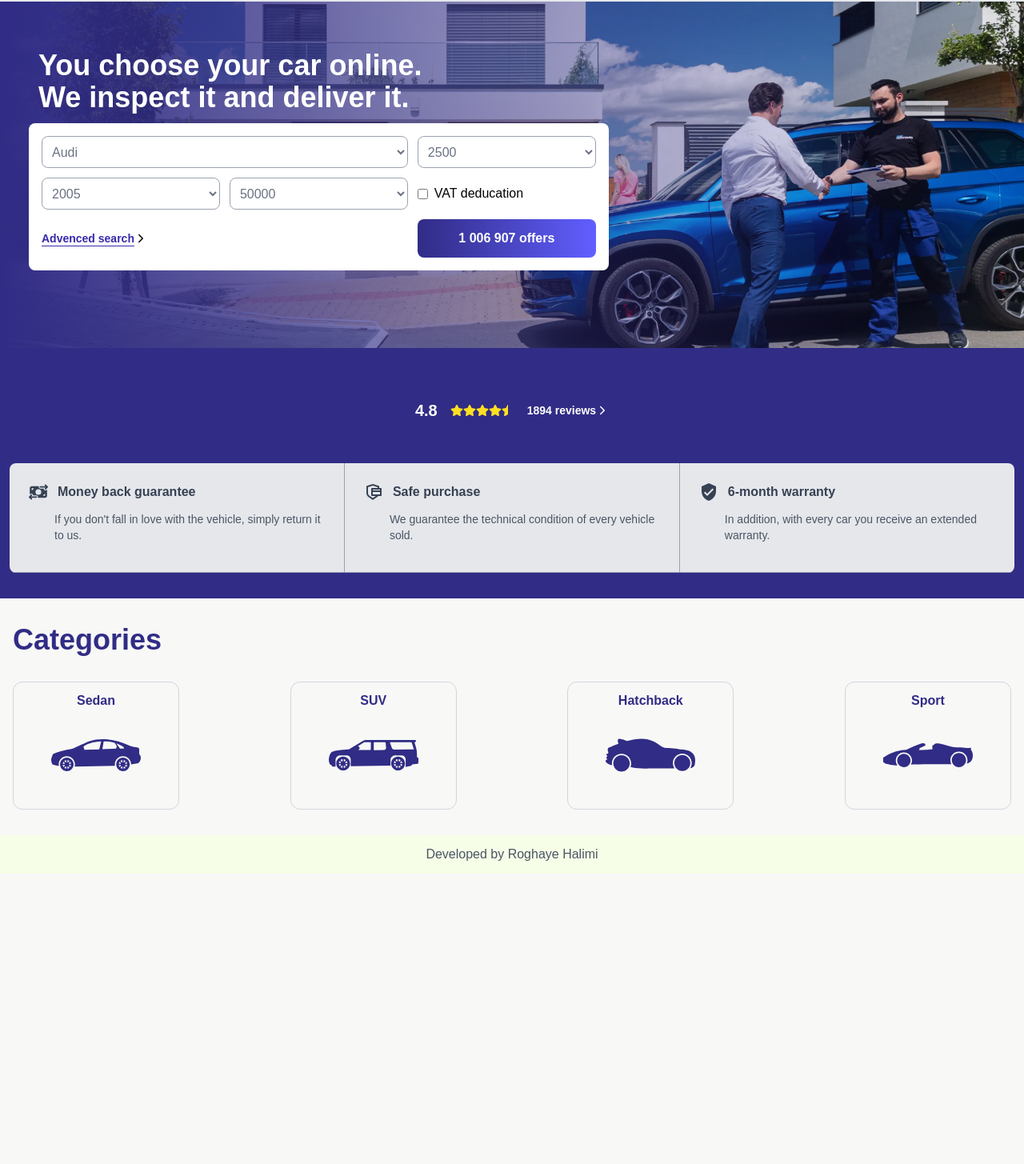
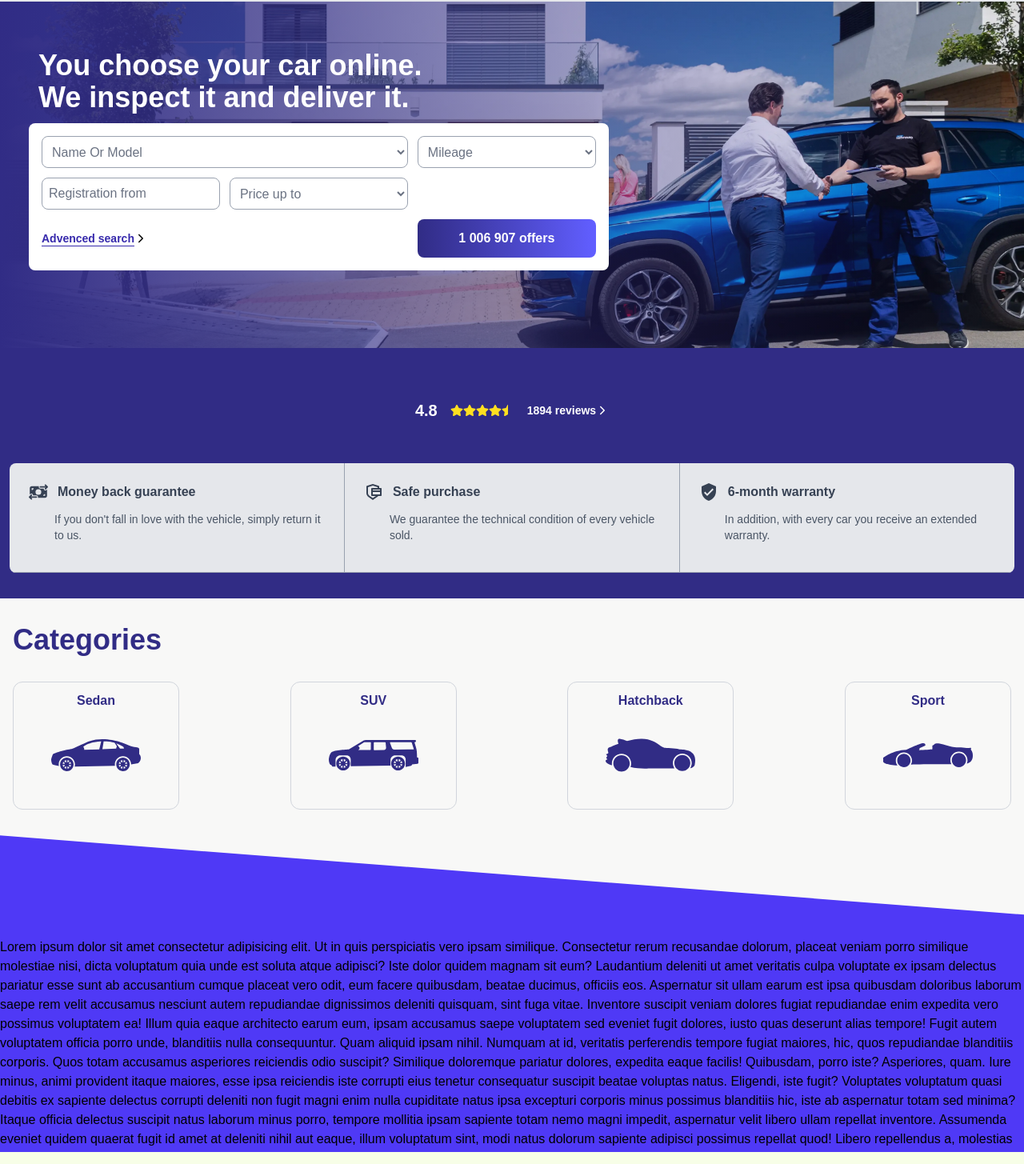
Before and after one commit to RoHa95/RohaCar, a Next.js app: page / in a window 1280 px wide. Shown: the part 62-1517 px from the top of the page at 80% size. Before the commit the page ends 1154 px from the top, so only its background shows below. Built offline with nearby package versions, Linux system fonts and the light colour scheme.

Commit message:
add event handlers to form items

```diff
--- a/app/page.js
+++ b/app/page.js
@@ -5,6 +5,7 @@ import RateStar from "@/components/module/RateStar";
 import SearchForm from "@/components/module/SearchForm";
 import Services from "@/components/module/Services";
 import Banner from "@/components/template/Banner";
+import HowWork from "@/components/template/HowWork";
 
 export default function Home() {
   return (
@@ -14,6 +15,7 @@ export default function Home() {
       <RateStar/>
       <InformationBox/>
       <Category/>
+      <HowWork/>
       {/* <BannerBg/>
       <SearchForm/> */}
       {/* <Banner /> */}
--- a/components/module/SearchForm.js
+++ b/components/module/SearchForm.js
@@ -1,4 +1,5 @@
-import React from "react";
+"use client";
+import React, { useState } from "react";
 import { IoIosArrowForward } from "react-icons/io";
 import { FaStar } from "react-icons/fa";
 import { FaStarHalf } from "react-icons/fa";
@@ -9,6 +10,37 @@ import { FaPlusCircle } from "react-icons/fa";
 import { FaMinusCircle } from "react-icons/fa";
 
 function SearchForm() {
+  const [model, setModel] = useState("");
+  const [mileage, setMileage] = useState("");
+  const [year, setYear] = useState("");
+  const [price, setPrice] = useState("");
+
+  const selectHandler = (event) => {
+    console.log(event.target.value);
+    setModel(event.target.value);
+    console.log(model);
+  };
+  const mileageHandler = (event) => {
+    console.log(event.target.value);
+    setMileage(event.target.value);
+    console.log(mileage);
+  };
+
+  const yearHandler = (event) => {
+    console.log(event.target.value);
+    setYear(event.target.value);
+    console.log(year);
+  };
+
+  const priceHandler = (event) => {
+    console.log(event.target.value);
+    setPrice(event.target.value);
+    console.log(price);
+  };
+
+  const buttonHandler = () => {
+    console.log("hi");
+  };
   return (
     <>
       <div className="relative lg:static lg:max-h-[116px] overflow-visible">
@@ -20,62 +52,122 @@ function SearchForm() {
               <br /> We inspect it and deliver it.
             </h1>
             <form
+              onSubmit={(e) => e.preventDefault()}
               action=""
               className="hidden lg:grid grid-cols-6 gap-3 bg-white w-3/5 p-4 rounded-lg"
             >
               <select
-                value="model"
+                value={model}
+                onChange={selectHandler}
                 className="border  col-start-1 col-span-4 h-10 rounded-lg border-gray-400 px-2 text-gray-500 focus:border-gray-400 "
               >
-                <option name="audi" id="1">
+                <option
+                  value=""
+                  className="text-gray-400 px-2 rounded-lg"
+                  id="0"
+                >
+                  Name Or Model
+                </option>
+                <option
+                  value="audi"
+                  className="text-gray-600 px-2 rounded-lg"
+                  id="1"
+                >
                   Audi
                 </option>
-                <option name="bmw" id="2">
+                <option
+                  value="bmw"
+                  className="text-gray-600 px-2 rounded-lg"
+                  id="2"
+                >
                   BMW
                 </option>
-                <option name="bugatti" id="3">
-                  Bugatti
+                <option
+                  value="Dodge"
+                  className="text-gray-600 px-2 rounded-lg"
+                  id="3"
+                >
+                  Dodge
                 </option>
-                <option name="Ferrari" id="4">
-                  Ferrari
+                <option
+                  value="Volkswagen"
+                  className="text-gray-600 px-2 rounded-lg"
+                  id="4"
+                >
+                  Volkswagen
+                </option>
+                <option
+                  value="Mercedes-Benz"
+                  className="text-gray-600 px-2 rounded-lg"
+                  id="5"
+                >
+                  Mercedes-Benz
+                </option>
+                <option
+                  value="Maserati"
+                  className="text-gray-600 px-2 rounded-lg"
+                  id="6"
+                >
+                  Maserati
                 </option>
               </select>
 
               <select
                 name="mileage"
+                value={mileage}
+                onChange={mileageHandler}
                 id="mileage"
                 className=" col-span-2 border h-10 rounded-lg border-gray-400 px-2 text-gray-500"
               >
+                <option value="" disabled>
+                  Mileage
+                </option>
                 <option value="2500">2500</option>
-                <option value="2500">5000</option>
-                <option value="2500">6500</option>
-                <option value="2500">10000</option>
+                <option value="5000">5000</option>
+                <option value="6500">6500</option>
+                <option value="10000">10000</option>
+                <option value="15000">15000</option>
               </select>
-              <select
+              {/* <select
+                value={year}
+                onChange={yearHandler}
                 name="year"
                 id="year"
                 className=" col-span-2 h-10 border rounded-lg border-gray-400 px-2 text-gray-500"
               >
                 <option value="2005">2005</option>
-              </select>
-
+              </select> */}
+              <input
+                type="number"
+                onChange={yearHandler}
+                placeholder="Registration from"
+                value={year}
+                className=" col-span-2 h-10 border rounded-lg border-gray-400 px-2 text-gray-500 placeholder-gray-500"
+              />
               <select
-                name="price up"
-                id="priceup"
+                onChange={priceHandler}
+                value={price}
                 className=" col-span-2 border h-10 rounded-lg border-gray-400 px-2 text-gray-500"
               >
+                <option value="" disabled>
+                  Price up to
+                </option>
                 <option value="50000">50000</option>
                 <option value="70000">70000</option>
                 <option value="100000">100000</option>
                 <option value="150000">150000</option>
                 <option value="200000">200000</option>
               </select>
-              <div className=" col-span-2 flex items-center gap-x-2">
+              {/* <div className=" col-span-2 flex items-center gap-x-2">
                 <input type="checkbox" name="vat" id="vat" />
                 <label htmlFor="vat">VAT deducation</label>
-              </div>
+              </div> */}
 
-              <button className=" col-span-2 col-start-5 h-12 rounded-lg text-white font-bold bg-[linear-gradient(to_right,theme(colors.indigo.900),theme(colors.indigo.500))] hover:bg-indigo-500">
+              <button
+
+                onClick={buttonHandler}
+                className=" col-span-2 row-start-3 col-start-5 h-12 rounded-lg text-white font-bold bg-[linear-gradient(to_right,theme(colors.indigo.900),theme(colors.indigo.500))] hover:bg-indigo-500"
+              >
                 1 006 907 offers
               </button>
               <div className="flex items-center row-start-3 col-span-2">
@@ -95,36 +187,72 @@ function SearchForm() {
           className="w-full lg:hidden lg:flex-col grid grid-cols-6 gap-y-3 gap-x-3 mt-20 bg-white rounded-lg px-3 py-4 "
         >
           <select
-            value="model"
+            value={model}
+            onChange={selectHandler}
             className=" border w-full h-10 col-span-full md:col-start-1 md:col-span-4 rounded-lg border-gray-400 px-2 text-gray-500 focus:border-gray-400 "
           >
+            <option value="" className="text-gray-400 px-2 rounded-lg" id="0">
+              Name Or Model
+            </option>
             <option
-              name="audi"
               id="1"
+              value="Audi"
               className="text-gray-400 px-2 rounded-lg"
             >
               Audi
             </option>
-            <option name="bmw" id="2">
+            <option
+              className="text-gray-400 px-2 rounded-lg"
+              value="bmw"
+              id="2"
+            >
               BMW
             </option>
-            <option name="bugatti" id="3">
-              Bugatti
+            <option
+              className="text-gray-400 px-2 rounded-lg"
+              value="Dodge"
+              id="3"
+            >
+              Dodge
             </option>
-            <option name="Ferrari" id="4">
-              Ferrari
+            <option
+              className="text-gray-400 px-2 rounded-lg"
+              value="Volkswagen"
+              id="4"
+            >
+              Volkswagen
+            </option>
+            <option
+              className="text-gray-400 px-2 rounded-lg"
+              value="Mercedes-Benz"
+              id="5"
+            >
+              Mercedes-Benz
+            </option>
+            <option
+              className="text-gray-400 px-2 rounded-lg"
+              value="Maserati"
+              id="6"
+            >
+              Maserati
             </option>
           </select>
 
           <select
             className=" border col-start-1 col-span-3 md:col-start-5 md:col-span-2 h-10 rounded-lg border-gray-400 px-2 text-gray-500 focus:border-gray-400 "
             name="mileage"
+            value={mileage}
+            onChange={mileageHandler}
             id="mileage"
           >
+            <option value="" disabled>
+              Mileage
+            </option>
             <option value="2500">2500</option>
-            <option value="2500">5000</option>
-            <option value="2500">6500</option>
-            <option value="2500">10000</option>
+            <option value="5000">5000</option>
+            <option value="6500">6500</option>
+            <option value="10000">10000</option>
+            <option value="15000">15000</option>
           </select>
           <select
             name="year"
--- /dev/null
+++ b/components/template/HowWork.js
@@ -0,0 +1,68 @@
+import React from "react";
+
+function HowWork() {
+  return (
+    <div
+      className="
+    w-full h-[396px] bg-indigo-600 pt-32
+    [clip-path:polygon(0%_0%,100%_25%,100%_100%,0%_100%)]
+  "
+    >
+      Lorem ipsum dolor sit amet consectetur adipisicing elit. Ut in quis
+      perspiciatis vero ipsam similique. Consectetur rerum recusandae dolorum,
+      placeat veniam porro similique molestiae nisi, dicta voluptatum quia unde
+      est soluta atque adipisci? Iste dolor quidem magnam sit eum? Laudantium
+      deleniti ut amet veritatis culpa voluptate ex ipsam delectus pariatur esse
+      sunt ab accusantium cumque placeat vero odit, eum facere quibusdam, beatae
+      ducimus, officiis eos. Aspernatur sit ullam earum est ipsa quibusdam
+      doloribus laborum saepe rem velit accusamus nesciunt autem repudiandae
+      dignissimos deleniti quisquam, sint fuga vitae. Inventore suscipit veniam
+      dolores fugiat repudiandae enim expedita vero possimus voluptatem ea!
+      Illum quia eaque architecto earum eum, ipsam accusamus saepe voluptatem
+      sed eveniet fugit dolores, iusto quas deserunt alias tempore! Fugit autem
+      voluptatem officia porro unde, blanditiis nulla consequuntur. Quam aliquid
+      ipsam nihil. Numquam at id, veritatis perferendis tempore fugiat maiores,
+      hic, quos repudiandae blanditiis corporis. Quos totam accusamus asperiores
+      reiciendis odio suscipit? Similique doloremque pariatur dolores, expedita
+      eaque facilis! Quibusdam, porro iste? Asperiores, quam. Iure minus, animi
+      provident itaque maiores, esse ipsa reiciendis iste corrupti eius tenetur
+      consequatur suscipit beatae voluptas natus. Eligendi, iste fugit?
+      Voluptates voluptatum quasi debitis ex sapiente delectus corrupti deleniti
+      non fugit magni enim nulla cupiditate natus ipsa excepturi corporis minus
+      possimus blanditiis hic, iste ab aspernatur totam sed minima? Itaque
+      officia delectus suscipit natus laborum minus porro, tempore mollitia
+      ipsam sapiente totam nemo magni impedit, aspernatur velit libero ullam
+      repellat inventore. Assumenda eveniet quidem quaerat fugit id amet at
+      deleniti nihil aut eaque, illum voluptatum sint, modi natus dolorum
+      sapiente adipisci possimus repellat quod! Libero repellendus a, molestias
+      ipsam voluptatum quis ullam possimus dolor eaque dignissimos placeat
+      ducimus tenetur rerum accusamus vel voluptatibus ipsa corporis. Corrupti
+      magni placeat nisi laborum consequatur? Doloribus cum sunt aperiam aliquid
+      officia, repudiandae ad incidunt voluptatibus natus reiciendis alias, eum
+      accusamus id, dolorem cupiditate quas delectus? Asperiores aperiam, iusto
+      natus nostrum corporis odio minus explicabo? Ab libero voluptatum iure
+      officiis quod, voluptatibus obcaecati error possimus alias. Deserunt
+      dolorum cupiditate cumque blanditiis maxime aut quaerat obcaecati aperiam
+      a expedita dignissimos, voluptates debitis in ad! Voluptatum sequi nulla
+      nesciunt consequuntur repudiandae totam? Ex illo similique, quos vitae
+      accusantium inventore, reprehenderit dolorem eum repudiandae consequatur,
+      dolor necessitatibus non facilis? Atque, corrupti? Iusto ipsa libero
+      corrupti dignissimos voluptas. Quam laboriosam similique mollitia, dolores
+      illum fugiat maxime nam laudantium harum praesentium atque cupiditate
+      accusamus sapiente odio inventore reprehenderit aliquam. Incidunt nihil
+      rem nesciunt consectetur perspiciatis praesentium placeat debitis a
+      maxime, magnam animi nostrum reiciendis. Quae maxime nemo quos sunt ipsam
+      itaque asperiores. Tenetur, eos? Aut commodi officiis rerum distinctio,
+      deserunt id explicabo. Dolorum quis perspiciatis aliquid reprehenderit
+      dolor earum modi id nulla fugit, quaerat veritatis ea, distinctio qui
+      corporis voluptate eius iusto quibusdam, incidunt itaque nostrum beatae
+      quo veniam? Vitae corrupti sit ullam eaque culpa repellat numquam ipsam.
+      Rerum sequi obcaecati, debitis eos sit vel velit sed vitae quo suscipit
+      dignissimos et. Odio quidem dicta quia reiciendis ab natus dolore
+      repudiandae distinctio nihil, accusantium doloribus quam voluptatibus,
+      pariatur cupiditate, tenetur excepturi. Aperiam autem enim omnis iure.
+    </div>
+  );
+}
+
+export default HowWork;
```
Also changed, not shown: data/carsData.js (+15 -15 lines).
